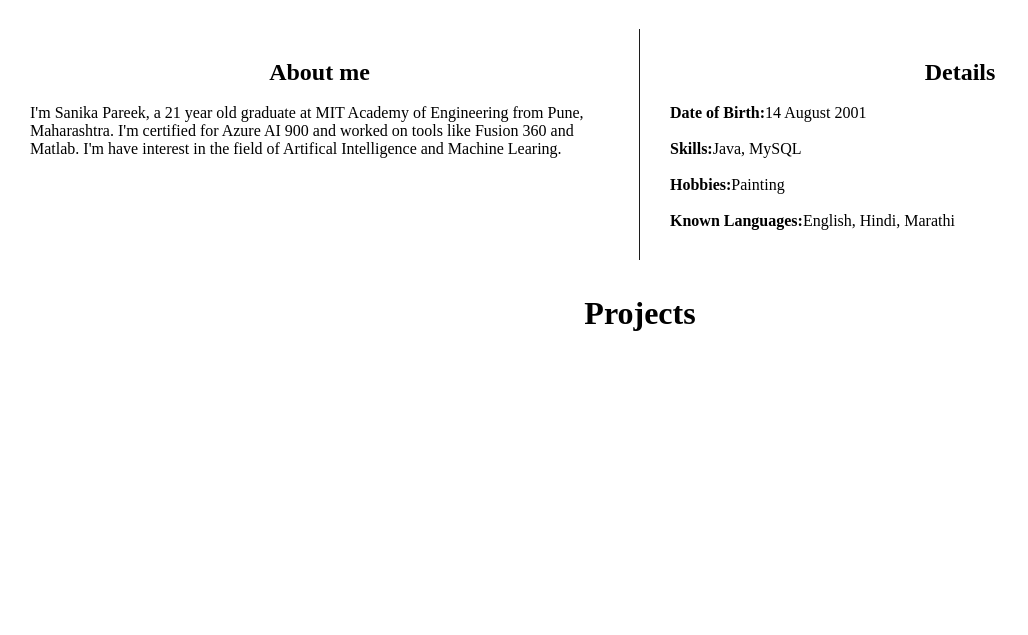
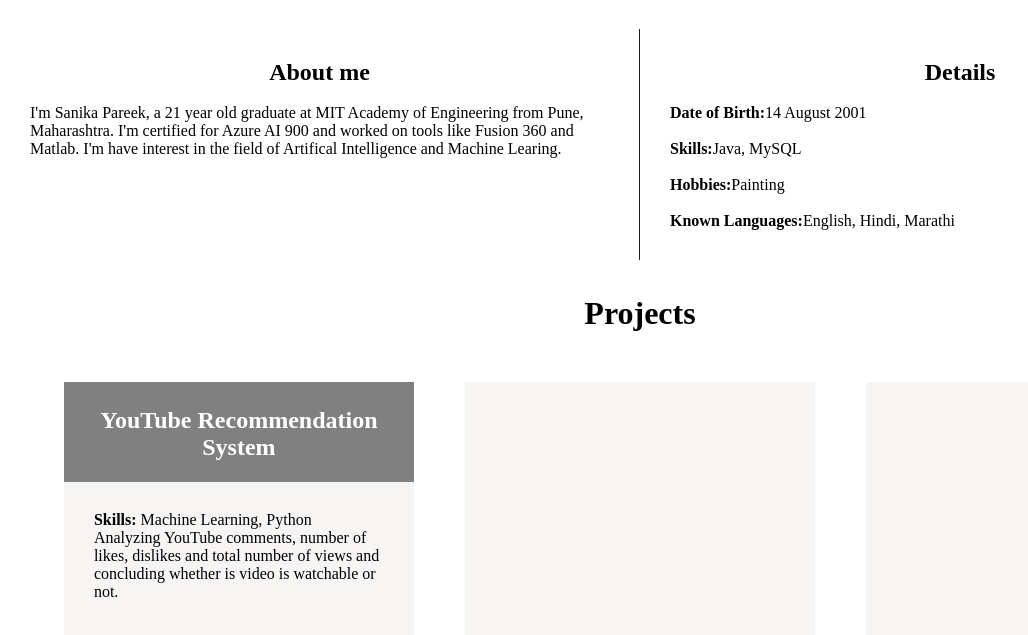
Before and after one commit to sanikapareek-contentstack/sanika-portfolio, a plain HTML site: page index.html in a window 1280 px wide. Shown: the part 567-1202 px from the top of the page, without its empty margins (0-1028 px from the left). Before the commit the page ends 899 px from the top, so only its background shows below. Drawn offline with Linux system fonts and the light colour scheme.

Commit message:
Added one project

```diff
--- a/index.html
+++ b/index.html
@@ -51,9 +51,32 @@
     <h1 class="project-heading">Projects</h1>
     <div class="project">
         <div class="project-cards">
+            <div class="project-card-header">
+                <h2>YouTube Recommendation System</h2>
+                <div class="project-card-content">
+                    <p>
+                        <strong>Skills:</strong> Machine Learning, Python
+                        <br>
+                        Analyzing YouTube comments, number of likes, dislikes and total
+                        number of views and concluding whether is video is watchable or not.
+                    </p>
+                </div>
+
+            </div>
+
+        </div>
+        <div class="project-cards">
 
 
         </div>
+        <div class="project-cards">
+
+
+        </div>
+
+
+    </div>
+    <div class="project">
 
     </div>
 
--- a/style/style.css
+++ b/style/style.css
@@ -58,10 +58,32 @@
 
 .project{
     display: flex;
+    justify-content: space-around;
+    align-items: center;
+    margin: 3%;
 }
 
 .project-cards{
+    width: 350px;
+    height: 300px;
+    margin: 1%;
+    background-color: rgb(247, 244, 244);
+}
+.project-card-header{
+    height: 100px;
+    width: 350px;
+    background-color: gray;
+    text-align: center;
+    padding: 25px;
+}
 
+.project-card-header h2{
+    color: white;
+}
+
+.project-card-content{
+    text-align: left;
+    padding: 50px 5px;
 }
 
 @media screen and (max-width:450px) {
```
Also changed, not shown: assets/profile-image.jpg (deleted), 1 other file.
